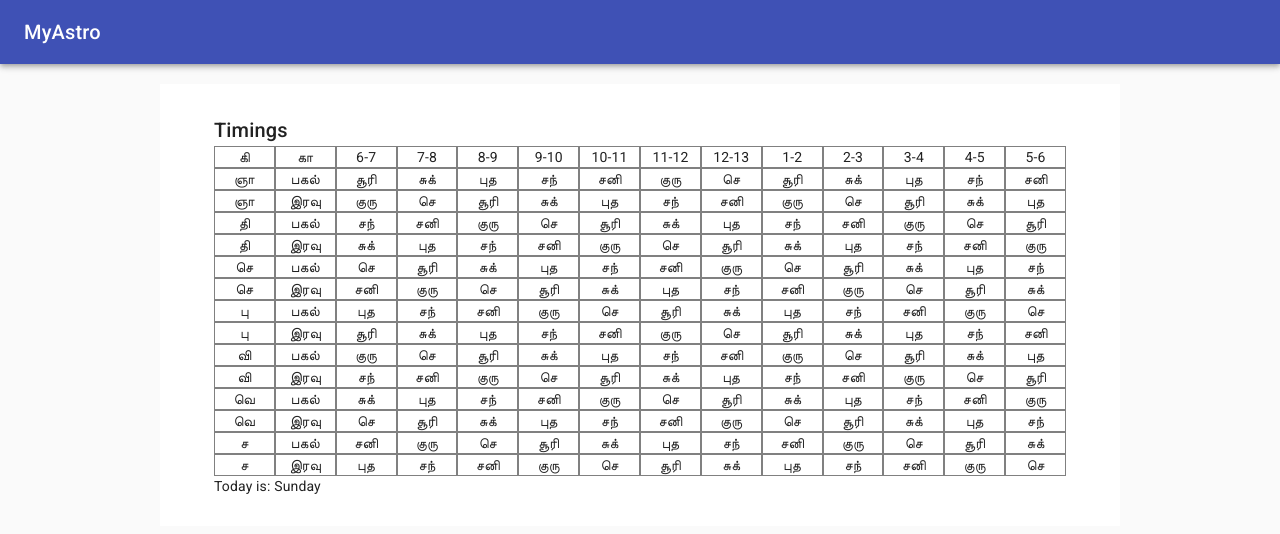
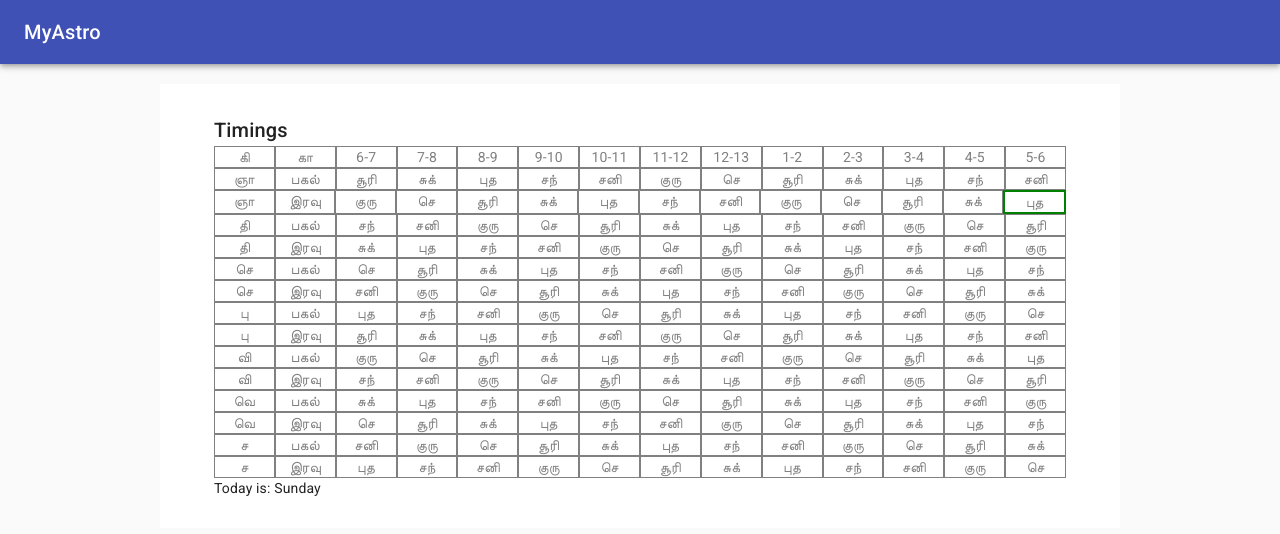
Before and after one commit to chivalrykarthik/myastro, a React (Create React App) app: page / in a window 1280 px wide. Shown: the top 534 px of the page. Built offline with nearby package versions, Linux system fonts and the light colour scheme.

Commit message:
Added active plannet style

```diff
--- a/src/GridCmp.js
+++ b/src/GridCmp.js
@@ -1,6 +1,6 @@
 
 import React from "react";
-import buildRow from './util';
+import buildRow, { getHour, getDay } from './util';
 import './grid.css';
 
 const days = ["ஞா", "தி", "செ", "பு", "வி", "வெ", "ச"];
@@ -15,18 +15,26 @@ const planets = [
     "செ"
 ]
 const mapping = [0, 3, 6, 2, 5, 1, 4];
+const typeOfPlanet = [];
 /*
     mapping[day] = map[0]
 
 */
-const DataCmp = ({ day, horraiArr }) => {
+const DataCmp = ({ day, horraiArr, isToday }) => {
+    let hour = getHour();
+    let d = getDay();
+    let pod = hour > 12 ? 1 : 0; // to get the part of day from time
+    let convertedHour = hour > 12 ? hour % 12 : hour;
+    let rowNumber = convertedHour < 6 ? convertedHour + 6 : convertedHour - 6;
+
     const content = partOfDay.map((pd, k) => {
         return (
             <React.Fragment key={`p${k}`}>
                 <div className="flex-container">
                     <HeadCol day={day} pd={pd} />
                     {horraiArr[k].map((horrai, key) => {
-                        return <HourCol text={horrai} order={key + 2} key={`H${key}`} />
+                        let isActive = (isToday && rowNumber === key && pod === k) ? true : false;
+                        return <HourCol text={horrai} order={key + 2} key={`H${key}`} className={isActive ? 'active-horai' : ''} />
                     })}
 
                 </div>
@@ -78,9 +86,10 @@ function GridCmp() {
     const content = days.map((day, key) => {
         let firstRow = buildRow(planets, mapping[key]);
         let secondRow = buildRow(planets, planets.indexOf(firstRow[firstRow.length - 1]) + 1);
+        let today = getDay();
         return (
             <React.Fragment key={`D${key}`}>
-                <DataCmp day={day} horraiArr={[firstRow, secondRow]} />
+                <DataCmp day={day} horraiArr={[firstRow, secondRow]} today={today} isToday={today === key} />
             </React.Fragment>
         )
     });
--- a/src/grid.css
+++ b/src/grid.css
@@ -8,20 +8,32 @@
 .flex-item {
   border: 1px solid gray;
   background: whtie;
-
+  color: grey;
   font-size: 1em;
   text-align: center;
   flex-basis: auto;
   flex-grow: 1;
   flex-basis: 0;
 }
-
+.active-horai {
+  border: 2px solid green;
+}
 .active {
   background: greenyellow;
 }
 
 .short-text {
   display: none;
+}
+
+.sucess {
+  background: rgb(141, 236, 141);
+}
+.warning {
+  background: rgb(255, 255, 127);
+}
+.error {
+  background: rgb(253, 168, 168);
 }
 
 @media screen and (max-device-width: 1000px) {
--- a/src/util.js
+++ b/src/util.js
@@ -7,6 +7,9 @@ const buildRow = (source, start = 0, ar = []) => {
     }
     return ar;
 }
+
+export const getHour = () => new Date().getHours();
+export const getDay = () => new Date().getDay();
 export default buildRow;
 // let ar = [0, 1, 2, 3, 4, 5, 6];
 
```
